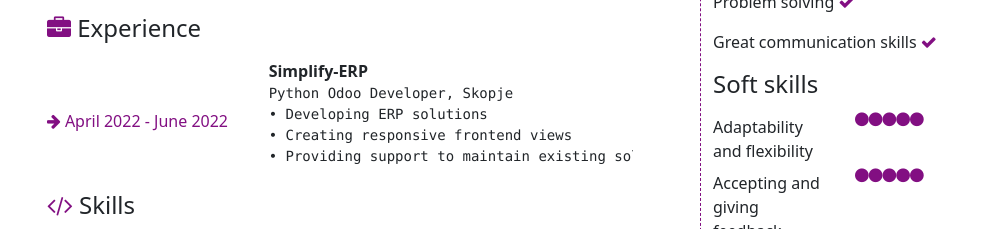
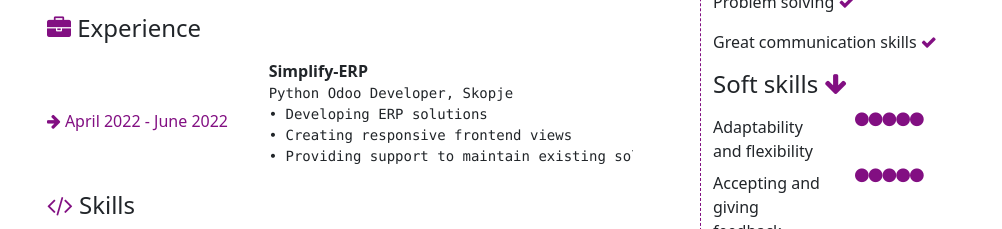
Before and after one commit to borcesmileski/portfolio, a Vue app: page / in a window 1280 px wide. Shown: the part 723-952 px from the top of the page, without its empty margins (130-1132 px from the left). Built offline with nearby package versions, Linux system fonts and the light colour scheme.

Commit message:
swap on right bar action

```diff
--- a/src/components/RightBar.vue
+++ b/src/components/RightBar.vue
@@ -15,21 +15,25 @@
     </div>
     <hr style="color: #820f82;">
     <div class="mt-2">
-      <h4 class="pb-2 text-truncate">Competences <i class="fa fa-arrow-down text-primary" v-on:click="slipDown" aria-hidden="true"></i></h4>
-      <div v-for="comp in competences">
+      <h4 class="pb-2 text-truncate ">Competences <i class="fa fa-arrow-down text-primary"
+                                                     v-on:click="slipDown" aria-hidden="true"></i></h4>
+      <div v-for="comp in competences" v-if="boolComp">
         <p>{{ comp.skill }} <i style="color:#820f82 " class="fa fa-check " aria-hidden="true"></i></p>
       </div>
 
     </div>
-    <h4>Soft skills</h4>
-    <div class="row" v-for="skill in skills">
-      <div class="col-4 col-lg-6 pt-2">
-        {{skill.name}}
-      </div>
-      <div class="col-6 col-lg-4">
+    <div>
+      <h4>Soft skills <i class="fa fa-arrow-down text-primary" v-on:click="slipDown1"
+                         aria-hidden="true"></i></h4>
+      <div class="row" v-for="skill in skills" v-if="boolComp1">
+        <div class="col-4 col-lg-6 pt-2">
+          {{ skill.name }}
+        </div>
+        <div class="col-6 col-lg-4">
           <span v-for="i in skill.stars">
             <i class="text-primary fa fa-circle" aria-hidden="true"></i>
           </span>
+        </div>
       </div>
     </div>
   </div>
@@ -38,9 +42,21 @@
 <script>
 export default {
   name: "RightBar",
-  methods:{
-    slipDown(){
-      console.log('d')
+  methods: {
+    slipDown() {
+      if (this.boolComp == true) {
+        this.boolComp = false;
+      } else {
+        this.boolComp = true;
+      }
+    },
+    slipDown1() {
+      console.log("slipdown1")
+      if (this.boolComp1 == true) {
+        this.boolComp1 = false;
+      } else {
+        this.boolComp1 = true;
+      }
     }
   },
   data() {
@@ -65,52 +81,54 @@ export default {
           skill: ' Great communication skills',
         }
       ],
-      skills:[
+      skills: [
         {
-          name:'Adaptability and flexibility',
-          stars:5
+          name: 'Adaptability and flexibility',
+          stars: 5
         },
         {
-          name:'Accepting and giving feedback',
-          stars:5
+          name: 'Accepting and giving feedback',
+          stars: 5
         },
         {
-          name:'Logical thinking',
-          stars:5
+          name: 'Logical thinking',
+          stars: 5
         },
         {
-          name:'Teamwork',
-          stars:5
+          name: 'Teamwork',
+          stars: 5
         },
         {
-          name:'Curiosity',
-          stars:5
+          name: 'Curiosity',
+          stars: 5
         },
         {
-          name:'Willingness to learn',
-          stars:5
+          name: 'Willingness to learn',
+          stars: 5
         },
         {
-          name:'Communication',
-          stars:5
+          name: 'Communication',
+          stars: 5
         },
         {
-          name:'Problem Solving',
-          stars:5
+          name: 'Problem Solving',
+          stars: 5
         },
         {
-          name:'TimeManagement',
-          stars:5
+          name: 'TimeManagement',
+          stars: 5
         },
         {
-          name:'Working well under pressure',
-          stars:5
+          name: 'Working well under pressure',
+          stars: 5
         },
         {
-          name:'Leadership',
-          stars:5
+          name: 'Leadership',
+          stars: 5
         }
-      ]
+      ],
+      boolComp: true,
+      boolComp1: true,
     }
   }
 }
```
